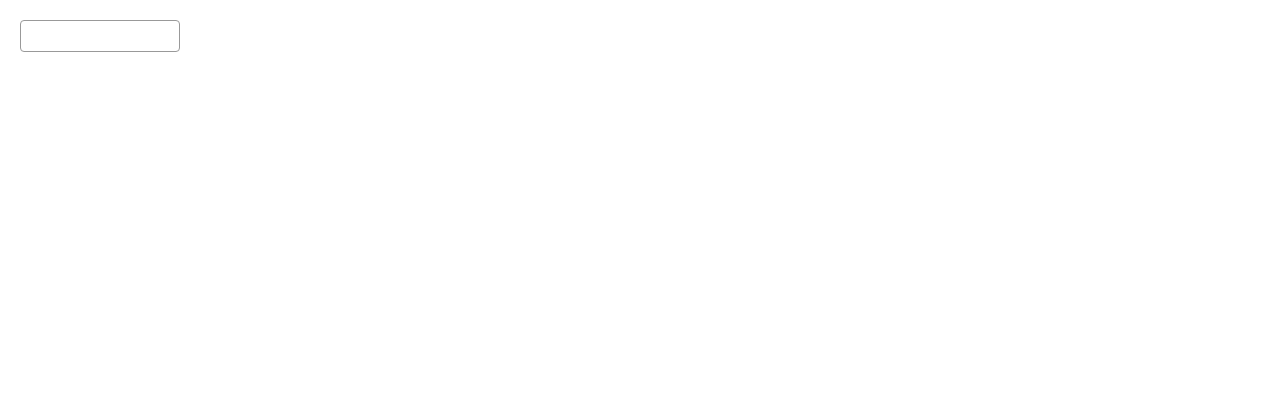
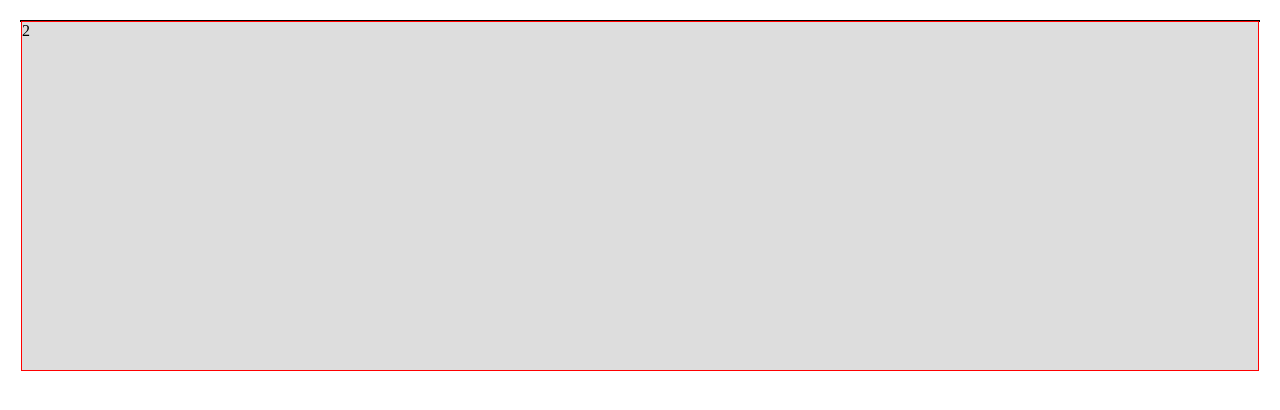
Before and after one commit to doria76593/vue2-lunzi, a Vue app: page / in a window 1280 px wide. Shown: the top 410 px of the page. Built offline with nearby package versions, Linux system fonts and the light colour scheme.

Commit message:
轮播init

```diff
--- a/src/App.vue
+++ b/src/App.vue
@@ -1,6 +1,6 @@
 <template>
   <div>
-    <demo7></demo7>
+    <demo8></demo8>
   </div>
 </template>
 
@@ -8,10 +8,10 @@
 import demo1 from './cs/demo1.vue'
 import demo2 from './cs/demo2.vue'
 import demo4 from './cs/demo4.vue'
-import demo7 from './cs/demo7.vue'
+import demo8 from './cs/demo8.vue'
 export default {
   components: {
-    demo7,demo1
+    demo8,demo1
   },
   data() {
     return {}
--- /dev/null
+++ b/src/cs/demo8.vue
@@ -0,0 +1,44 @@
+<template>
+  <div class="demo8">
+    <g-slides class="wrapper" :selected.sync="selected">
+      <g-slides-item name="1">
+        <div class="box">1</div>
+      </g-slides-item>
+      <g-slides-item name="2">
+        <div class="box">2</div>
+      </g-slides-item>
+      <g-slides-item name="3">
+        <div class="box">3</div>
+      </g-slides-item>
+    </g-slides>
+  </div>
+</template>
+
+<script>
+import GSlides from '../slides.vue'
+import GSlidesItem from '../slides-item'
+export default {
+  components: {
+    GSlides,
+    GSlidesItem,
+  },
+  data() {
+    return {
+      selected: '2',
+    }
+  },
+  methods: {},
+}
+</script>
+
+<style scoped lang="scss">
+.demo8{
+    padding: 20px;
+}
+.box {
+  width: 100%;
+  height: 350px;
+  background: #ddd;
+  border: 1px solid red;
+}
+</style>
--- /dev/null
+++ b/src/slides-item.vue
@@ -0,0 +1,36 @@
+<template>
+  <div class="g-slides-item" v-if="visible">
+    <slot></slot>
+  </div>
+</template>
+<script>
+export default {
+  props: {
+    name: {
+      type: String,
+      required: true,
+    },
+  },
+  data() {
+    return {
+      selected: undefined,
+    }
+  },
+  methods: {},
+  computed: {
+    visible() {
+      //   console.log(`我的name是${this.name}`)
+      //   console.log(`我的方向是${this.reverse ? '反向' : '正向'}`)
+      return this.selected === this.name
+    },
+  },
+}
+</script>
+<style scoped lang="scss">
+.g-slides-item {
+  position: absolute;
+  width: 100%;
+  top: 0;
+  left: 0;
+}
+</style>
--- /dev/null
+++ b/src/slides.vue
@@ -0,0 +1,35 @@
+<template>
+  <div class="g-slides">
+    <div class="g-slides-wrapper">
+      <slot></slot>
+    </div>
+  </div>
+</template>
+<script>
+export default {
+  props: {
+    selected: {
+      type: String,
+    },
+    autoPlay: {
+      type: Boolean,
+      default: true,
+    },
+  },
+  data() {
+    return {}
+  },
+  methods: {},
+  mounted() {
+    this.$children.forEach((vm) => (vm.selected = this.selected))
+  },
+}
+</script>
+<style scoped lang="scss">
+.g-slides {
+  border: 1px solid black;
+  .g-slides-wrapper {
+    position: relative;
+  }
+}
+</style>
```
